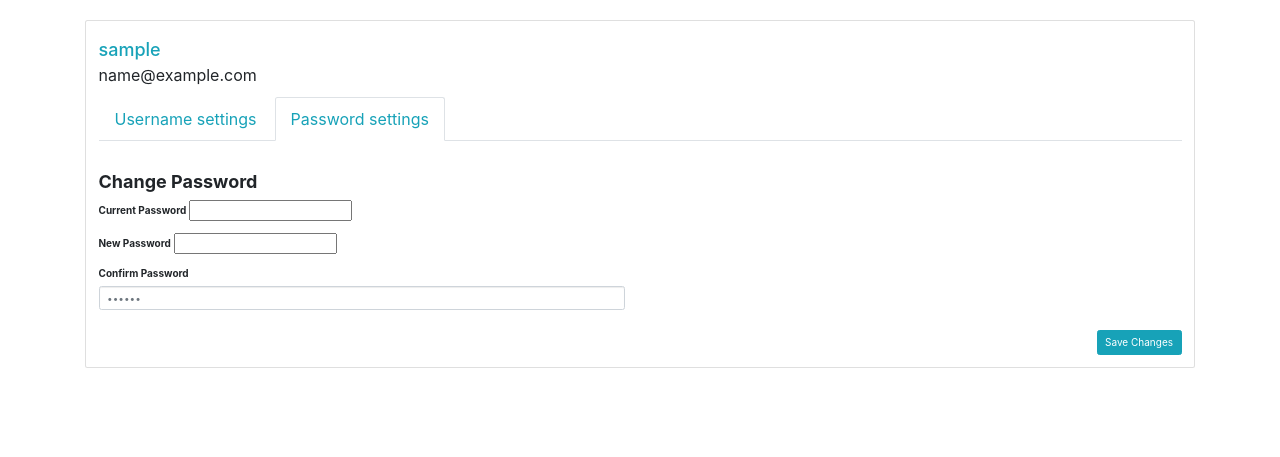
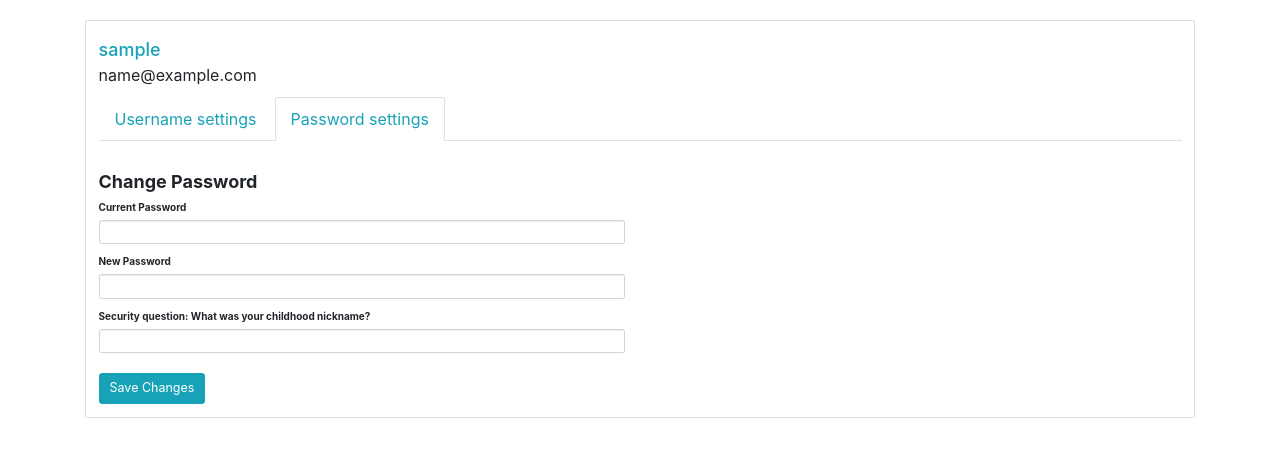
Before and after one commit to shreifelsaid/URList, a Flask app: page /profile in a window 1280 px wide, after a click on "Password settings". Shown: the part 62-519 px from the top of the page. Run offline with Flask 2, Linux system fonts and the light colour scheme; a user stored in the database is signed in; tables that the repository leaves empty hold one stand-in row (values such as "Sample post"); some libraries are stand-ins or nearby versions.

Commit message:
front-end password reset

```diff
--- a/templates/profile.html
+++ b/templates/profile.html
@@ -24,7 +24,7 @@
           </ul>
         <div class="tab-content" id="myTabContent">
           <div class="tab-pane active" id= "username" aria-labelledby="user-tab" role="tabpanel">
-            <form method="POST" action="/" enctype="multipart/form-data">
+            <form method="POST" action="/profile" enctype="multipart/form-data">
               <div class="row">
                 <div class="col">
                     <div class="mb-2" style="font-size: large; margin-top: 2%;"><b>Change Username</b></div>
@@ -46,9 +46,9 @@
             </form>
           </div>
             <div class="tab-pane" id= "password" aria-labelledby="password-tab" role="tabpanel">
-                <form method="POST" action="/" enctype="multipart/form-data">
+                <form method="POST" action="{{url_for('auth.profile')}}" enctype="multipart/form-data">
                     {{ password_reset_form.csrf_token }}
-                    {{ password_reset_form.hidden_tag() }}
+                    {{ password_reset_form.hidden_tag()}}
               <div class="row">
                 <div class="col-12 col-sm-6 mb-3">
                   <div class="mb-2" style="font-size: large; margin-top: 5%;"><b>Change Password</b></div>
@@ -56,8 +56,7 @@
                     <div class="col">
                       <div class="form-group">
                         <label>Current Password</label>
-                        <!-- <input class="form-control" type="password" placeholder="••••••"> -->
-                        {{password_reset_form.old_password () }}
+                        {{password_reset_form.old_password (class_='form-control', rows="3", style="font-size: 100%;") }}
                       </div>
                     </div>
                   </div>
@@ -65,23 +64,23 @@
                     <div class="col">
                       <div class="form-group">
                         <label>New Password</label>
-                        <!-- <input class="form-control" type="password" placeholder="••••••"> -->
-                        {{password_reset_form.new_password () }}
+                        {{password_reset_form.new_password (class_='form-control', rows="3", style="font-size: 100%;") }}
                       </div>
                     </div>
                   </div>
                   <div class="row">
                     <div class="col">
                       <div class="form-group">
-                        <label>Confirm <span class="d-none d-xl-inline">Password</span></label>
-                        <input class="form-control" type="password" placeholder="••••••"></div>
+                        <label>Security question: <span class="d-none d-xl-inline">{{security_question}}</span></label>
+                        {{password_reset_form.security_answer (class_='form-control', rows="3", style="font-size: 100%;") }}
                     </div>
                   </div>
                 </div>
               </div>
+              </div>
               <div class="row">
-                <div class="col d-flex justify-content-end">
-                  <button class="btn btn-info btn-large" type="submit">Save Changes</button>
+                <div class="col d-flex justify-content">
+                  <button class="btn btn-info btn-lg" type="submit">Save Changes</button>
                 </div>
               </div>
             </form>
```
